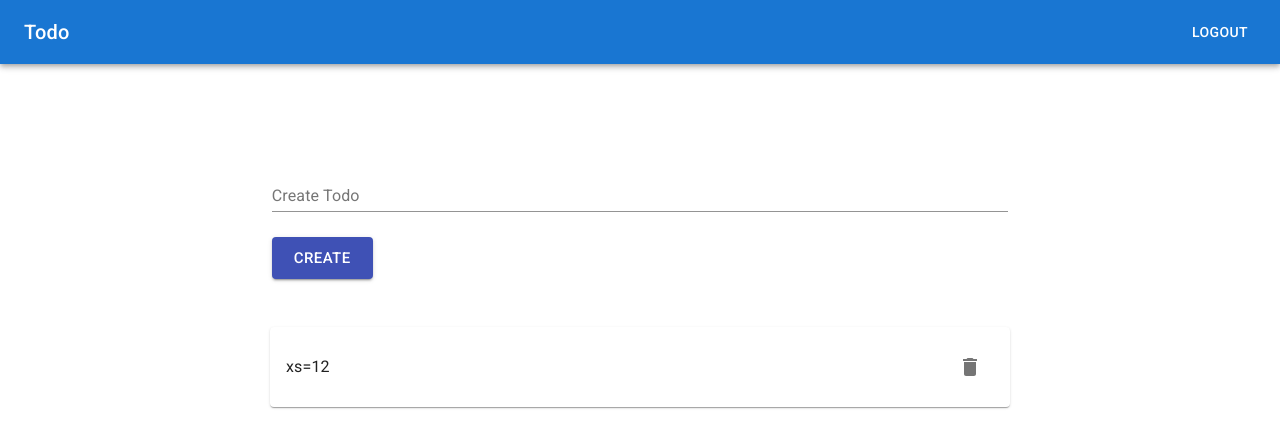
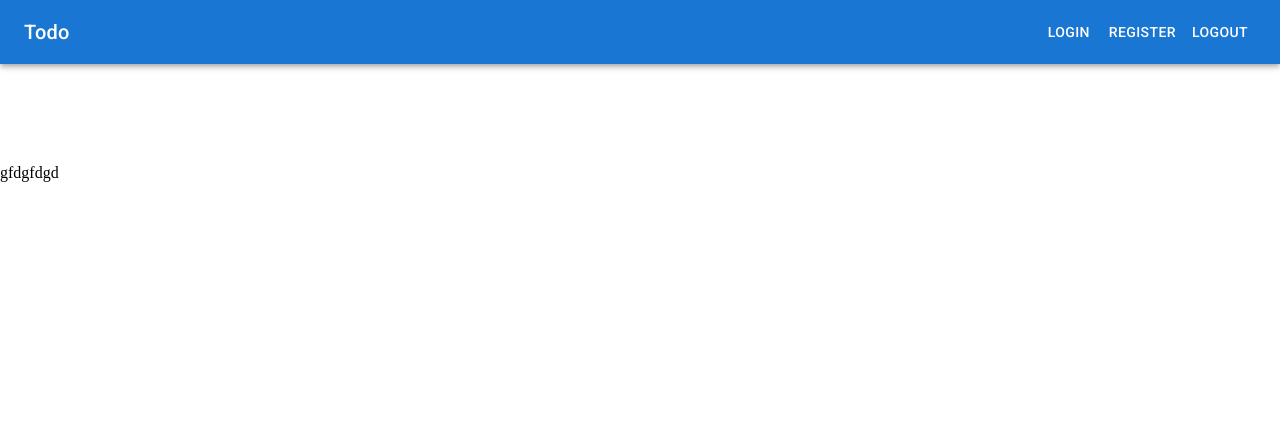
Before and after one commit to plechipt/todo-app, a React (Create React App) app in the folder frontend/: page /login in a window 1280 px wide. Shown: the top 448 px of the page. Built offline with nearby package versions, Linux system fonts and the light colour scheme.

Commit message:
implemented router

```diff
--- a/frontend/package.json
+++ b/frontend/package.json
@@ -10,6 +10,7 @@
     "@testing-library/user-event": "^12.6.0",
     "react": "^17.0.1",
     "react-dom": "^17.0.1",
+    "react-router-dom": "^5.2.0",
     "react-scripts": "4.0.1",
     "web-vitals": "^0.2.4"
   },
--- a/frontend/src/App.js
+++ b/frontend/src/App.js
@@ -1,21 +1,35 @@
 import "./App.css";
+import { Route, Switch } from "react-router-dom";
 
 import Navbar from "./components/Navbar";
 import TodoList from "./components/TodoList";
 import CreateForm from "./components/CreateForm";
+import Login from "./components/Authentication/Login";
+import Register from "./components/Authentication/Register";
 
-function App() {
+const App = () => {
   return (
     <div className="App">
       <header>
         <Navbar />
       </header>
       <main>
-        <CreateForm />
-        <TodoList />
+        {false ? (
+          <>
+            <CreateForm />
+            <TodoList />
+          </>
+        ) : (
+          <>
+            <Switch>
+              <Route path="/login" component={() => <Login />} />
+              <Route path="/register" component={() => <Register />} />
+            </Switch>
+          </>
+        )}
       </main>
     </div>
   );
-}
+};
 
 export default App;
--- a/frontend/src/components/Authentication/Login.js
+++ b/frontend/src/components/Authentication/Login.js
@@ -0,0 +1,7 @@
+import React from "react";
+
+const Login = () => {
+  return <div>gfdgfdgd</div>;
+};
+
+export default Login;
--- a/frontend/src/components/Authentication/Register.js
+++ b/frontend/src/components/Authentication/Register.js
@@ -0,0 +1,7 @@
+import React from "react";
+
+const Register = () => {
+  return <div>null</div>;
+};
+
+export default Register;
--- a/frontend/src/components/Navbar.js
+++ b/frontend/src/components/Navbar.js
@@ -1,5 +1,6 @@
 import React from "react";
 
+import { Route, Switch } from "react-router-dom";
 import AppBar from "@material-ui/core/AppBar";
 import Toolbar from "@material-ui/core/Toolbar";
 import Typography from "@material-ui/core/Typography";
@@ -32,6 +33,8 @@ const Navbar = () => {
           <Typography variant="h6" className={classes.title}>
             Todo
           </Typography>
+          <Button color="inherit">Login</Button>
+          <Button color="inherit">Register</Button>
           <Button color="inherit">Logout</Button>
         </Toolbar>
       </AppBar>
--- a/frontend/src/index.js
+++ b/frontend/src/index.js
@@ -1,10 +1,13 @@
 import React from "react";
 import ReactDOM from "react-dom";
 import App from "./App";
+import { BrowserRouter as Router } from "react-router-dom";
 
 ReactDOM.render(
   <React.StrictMode>
-    <App />
+    <Router>
+      <App />
+    </Router>
   </React.StrictMode>,
   document.getElementById("root")
 );
```
Also changed, not shown: 2 other files (tests, documents, lock files or other folders).
